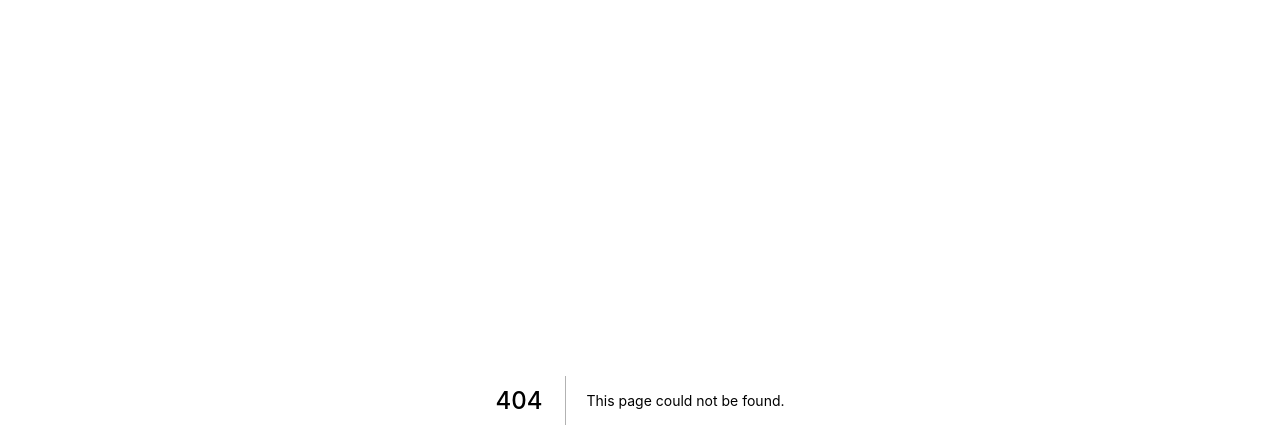
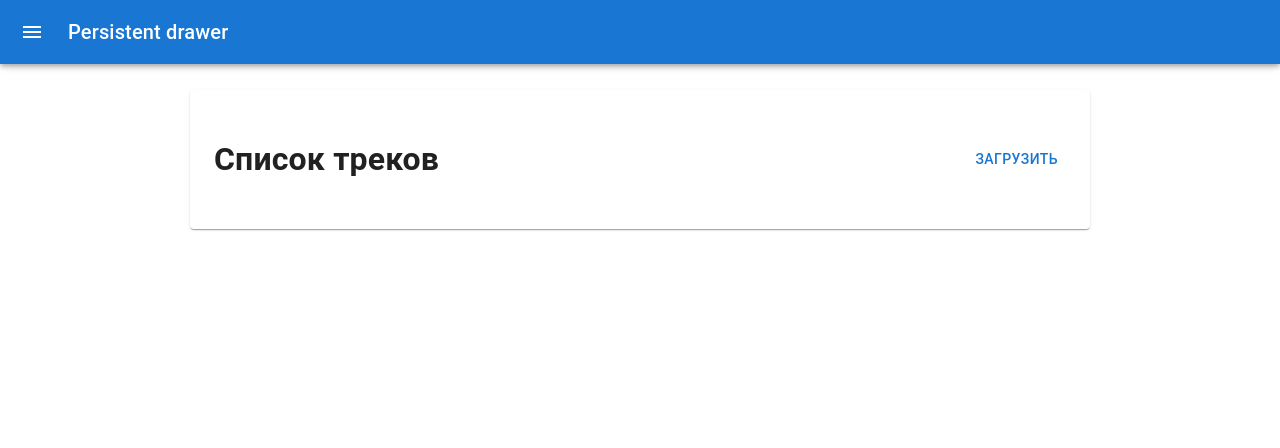
Before and after one commit to Ainswrg/Spotify-clone, a Next.js app in the folder client/: page /tracks in a window 1280 px wide. Before the commit this address had no page. Shown: the top 448 px of the page. Built offline with nearby package versions, Linux system fonts and the light colour scheme.

Commit message:
add: added TracksPage and setting-up MainLayout

```diff
--- /dev/null
+++ b/client/layouts/MainLayout.tsx
@@ -0,0 +1,23 @@
+import { Container } from '@mui/material';
+import React from 'react';
+import Navbar from '../components/Navbar';
+
+const MainLayout: React.FC = ({ children, ...props }) => {
+  return (
+    <>
+      <Navbar />
+      <Container className="center">
+        {children}
+      </Container>
+      <style >
+        {`
+          .center {
+            margin-top: 90px;
+          }
+        `}
+      </style>
+    </>
+  );
+};
+
+export default MainLayout;
--- /dev/null
+++ b/client/pages/tracks/index.tsx
@@ -0,0 +1,38 @@
+import { Button, Card, Grid } from '@mui/material';
+import { Box } from '@mui/system';
+import { useRouter } from 'next/dist/client/router';
+import React from 'react';
+import MainLayout from '../../layouts/MainLayout';
+import { ITrack } from '../../types/track';
+
+const Index = () => {
+  const router = useRouter()
+  const tracks: ITrack[] = [
+    {_id: '1', name: 'Track 1', artist: 'Artist 1', text: 'some text', listens: 6, audio: 'http://localhost:5000/audio/11.mp3', picture: 'http://localhost:5000/picture/22.jpg', comments: []}
+  ]
+  return (
+    <>
+      <MainLayout>
+        <Grid container justifyContent="center">
+          <Card className="card">
+            <Box p={3}>
+              <Grid container justifyContent="space-between">
+                <h1>Список треков</h1>
+                <Button onClick={() => router.push('/tracks/create')}>Загрузить</Button>
+              </Grid>
+            </Box>
+          </Card>
+        </Grid>
+      </MainLayout>
+      <style>
+        {`
+          .card {
+            width: 900px;
+          }
+        `}
+      </style>
+    </>
+  );
+};
+
+export default Index;
```
Also changed, not shown: client/pages/index.tsx (+7 -7 lines), client/pages/tracks/create.tsx (added, +12 -0 lines).
